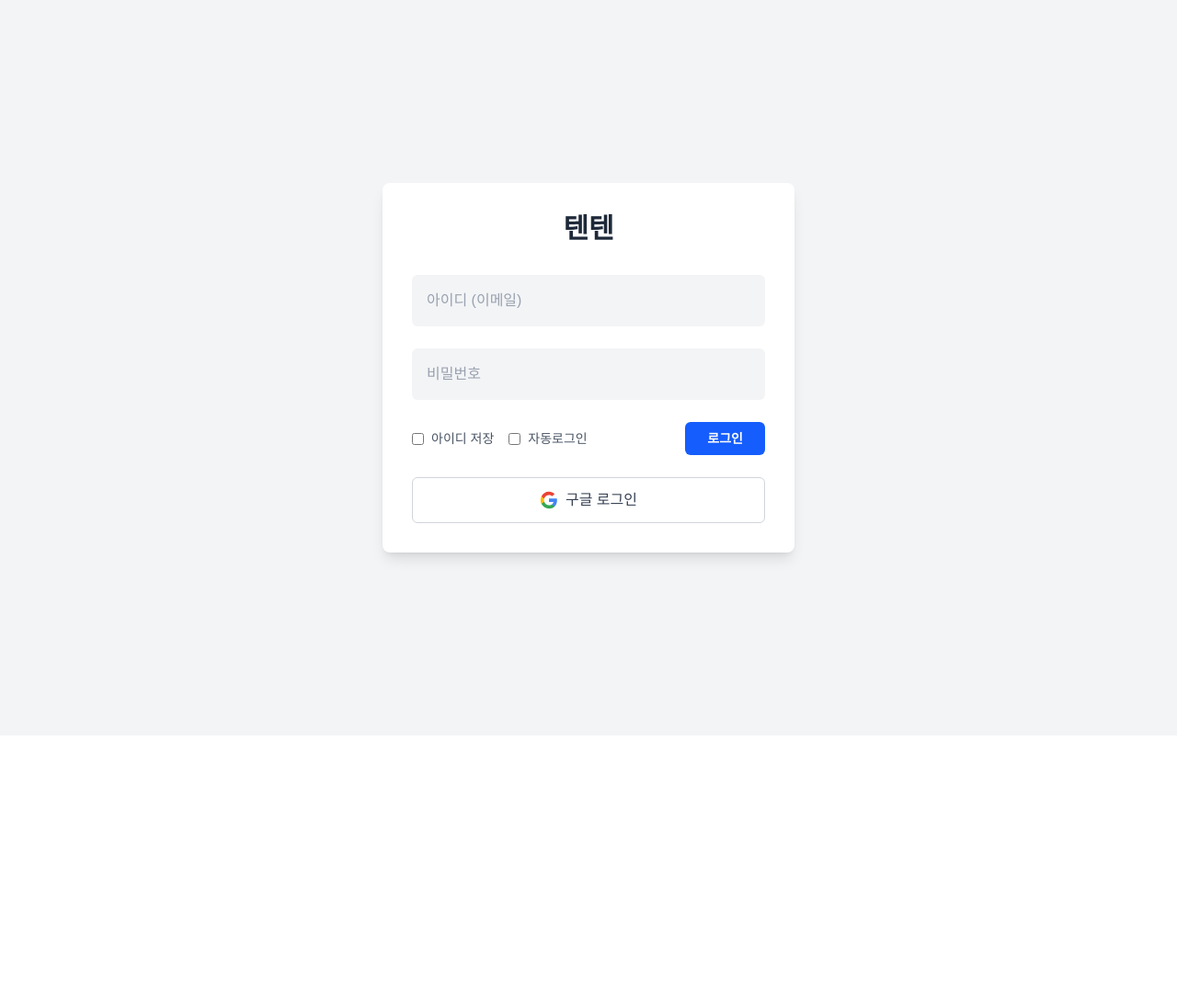
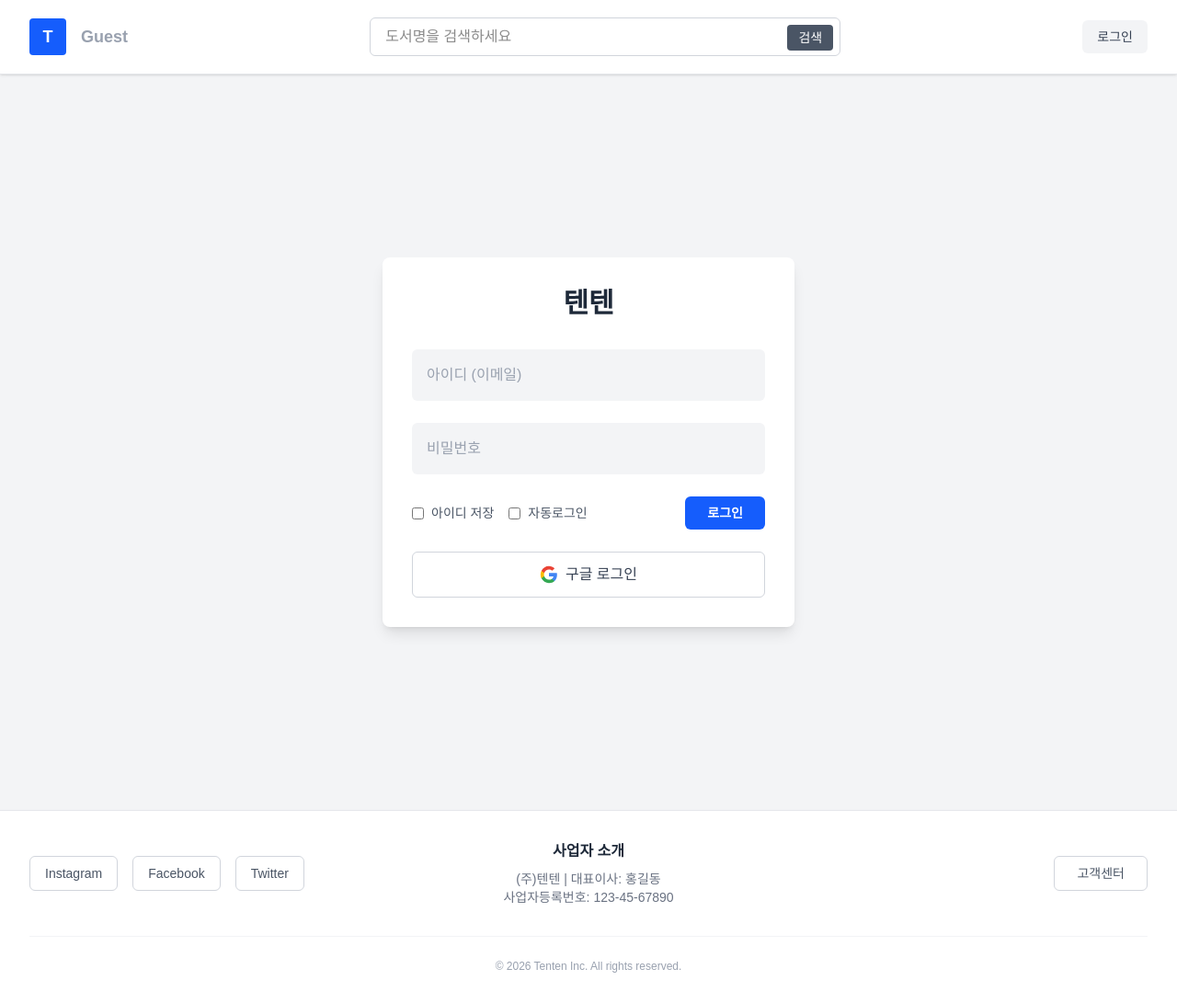
Before and after one commit to prgrms-be-devcourse/NBE9-11-2-Team10-FE, a Next.js app: page /login in a window 1280 px wide. Shown: the whole page at 92% size. Before the commit the page ends 800 px from the top, so only its background shows below. Built offline with nearby package versions, Linux system fonts and the light colour scheme; no server answers.

Commit message:
feat(home): change root page and layout to display userinfo and business

```diff
--- a/src/app/layout.tsx
+++ b/src/app/layout.tsx
@@ -1,33 +1,32 @@
-import type { Metadata } from "next";
-import { Geist, Geist_Mono } from "next/font/google";
-import "./globals.css";
+// app/layout.tsx
+import './globals.css'; // Tailwind CSS 설정 파일
+import Header from '@/components/layout/Header';
+import Footer from '@/components/layout/Footer';
 
-const geistSans = Geist({
-  variable: "--font-geist-sans",
-  subsets: ["latin"],
-});
-
-const geistMono = Geist_Mono({
-  variable: "--font-geist-mono",
-  subsets: ["latin"],
-});
-
-export const metadata: Metadata = {
-  title: "Create Next App",
-  description: "Generated by create next app",
+export const metadata = {
+  title: '텐텐 - 당신의 서재',
+  description: '도서 판매 및 구매 플랫폼',
 };
 
 export default function RootLayout({
   children,
-}: Readonly<{
+}: {
   children: React.ReactNode;
-}>) {
+}) {
   return (
-    <html
-      lang="en"
-      className={`${geistSans.variable} ${geistMono.variable} h-full antialiased`}
-    >
-      <body className="min-h-full flex flex-col">{children}</body>
+    <html lang="ko">
+      <body className="flex flex-col min-h-screen bg-gray-100 text-gray-900">
+
+        {/* 상단 헤더 (모든 페이지 공통) */}
+        <Header />
+
+        {/* 페이지 콘텐츠 */}
+        {children}
+
+        {/* 하단 푸터 (모든 페이지 공통) */}
+        <Footer />
+
+      </body>
     </html>
   );
 }
--- /dev/null
+++ b/src/components/layout/Footer.tsx
@@ -0,0 +1,46 @@
+// components/layout/Footer.tsx
+'use client';
+
+export default function Footer() {
+  return (
+    <footer className="bg-white border-t border-gray-200 mt-auto">
+      <div className="max-w-7xl mx-auto px-4 sm:px-6 lg:px-8 py-8">
+        <div className="grid grid-cols-1 md:grid-cols-3 gap-8 items-center text-center md:text-left">
+
+          {/* SNS 버튼 */}
+          <div className="flex justify-center md:justify-start gap-4">
+            {['Instagram', 'Facebook', 'Twitter'].map((sns) => (
+              <button
+                key={sns}
+                className="px-4 py-2 border border-gray-300 rounded-md text-sm font-medium text-gray-600 hover:bg-gray-50 hover:text-blue-600 transition"
+              >
+                {sns}
+              </button>
+            ))}
+          </div>
+
+          {/* 사업자 소개 */}
+          <div className="text-center">
+            <h4 className="font-bold text-gray-800 mb-2">사업자 소개</h4>
+            <p className="text-sm text-gray-500">
+              (주)텐텐 | 대표이사: 홍길동<br/>
+              사업자등록번호: 123-45-67890
+            </p>
+          </div>
+
+          {/* 고객센터 */}
+          <div className="flex justify-center md:justify-end">
+            <button className="px-6 py-2 border border-gray-300 rounded-md text-sm font-medium text-gray-600 hover:bg-blue-50 hover:text-blue-600 hover:border-blue-200 transition">
+              고객센터
+            </button>
+          </div>
+
+        </div>
+
+        <div className="mt-8 pt-6 border-t border-gray-100 text-center text-xs text-gray-400">
+          © 2026 Tenten Inc. All rights reserved.
+        </div>
+      </div>
+    </footer>
+  );
+}
--- /dev/null
+++ b/src/components/layout/Header.tsx
@@ -0,0 +1,104 @@
+// components/layout/Header.tsx
+'use client';
+
+import Link from 'next/link';
+import { useAuthStore } from '@/stores/useAuthStore';
+import { useRouter } from 'next/navigation';
+import { authApi } from '@/lib/api/auth';
+
+export default function Header() {
+  const { user, status, logout: clearLocal } = useAuthStore();
+  const router = useRouter();
+
+  // 로그인 상태 확인
+  const isLoggedIn = !!user;
+
+  const handleLogout = async () => {
+    try {
+      // 서버 쿠키 삭제 요청
+      await authApi.logout();
+    } catch (e) {
+      console.error('Logout failed', e);
+    } finally {
+      // 로컬 상태 초기화
+      clearLocal();
+      router.push('/login');
+      router.refresh(); // 클라이언트 상태 갱신
+    }
+  };
+
+  return (
+    <header className="w-full bg-white border-b border-gray-200 shadow-sm sticky top-0 z-50">
+      <div className="max-w-7xl mx-auto px-4 sm:px-6 lg:px-8">
+        <div className="flex items-center justify-between h-20">
+
+          {/* 1. 로고 영역 */}
+          <div className="flex items-center gap-4">
+            <Link href="/" className="flex-shrink-0">
+              <div className="w-10 h-10 bg-blue-600 text-white flex items-center justify-center rounded font-bold text-lg">
+                T
+              </div>
+            </Link>
+
+            {/* 로그인 시 사용자 이름 표시 */}
+            {isLoggedIn ? (
+              <span className="text-lg font-semibold text-gray-800">{user.email} 님</span>
+            ) : (
+              <span className="text-lg font-semibold text-gray-400">Guest</span>
+            )}
+          </div>
+
+          {/* 2. 검색 영역 */}
+          <div className="flex-1 max-w-lg mx-8 hidden md:block">
+            <div className="relative">
+              <input
+                type="text"
+                placeholder="도서명을 검색하세요"
+                className="w-full px-4 py-2 border border-gray-300 rounded-md focus:ring-2 focus:ring-blue-500 focus:border-blue-500 outline-none"
+              />
+              <button className="absolute right-2 top-2 px-3 py-1 text-sm font-medium text-white bg-gray-600 rounded hover:bg-gray-700">
+                검색
+              </button>
+            </div>
+          </div>
+
+          {/* 3. 사용자 기능 버튼 영역 */}
+          <div className="flex items-center gap-3">
+            {isLoggedIn ? (
+              <>
+                <Link
+                  href="/my-page"
+                  className="px-4 py-2 text-sm font-medium text-gray-700 bg-gray-100 rounded-md hover:bg-gray-200 transition"
+                >
+                  내 정보
+                </Link>
+                <Link
+                  href="/cart"
+                  className="px-4 py-2 text-sm font-medium text-gray-700 bg-gray-100 rounded-md hover:bg-gray-200 transition"
+                >
+                  장바구니
+                </Link>
+                <button
+                  onClick={handleLogout}
+                  className="px-4 py-2 text-sm font-medium text-white bg-red-500 rounded-md hover:bg-red-600 transition shadow-sm"
+                >
+                  로그아웃
+                </button>
+              </>
+            ) : (
+              <>
+                <Link
+                  href="/login"
+                  className="px-4 py-2 text-sm font-medium text-gray-700 bg-gray-100 rounded-md hover:bg-gray-200 transition"
+                >
+                  로그인
+                </Link>
+              </>
+            )}
+          </div>
+
+        </div>
+      </div>
+    </header>
+  );
+}
```
Also changed, not shown: src/app/page.tsx (+81 -60 lines).
